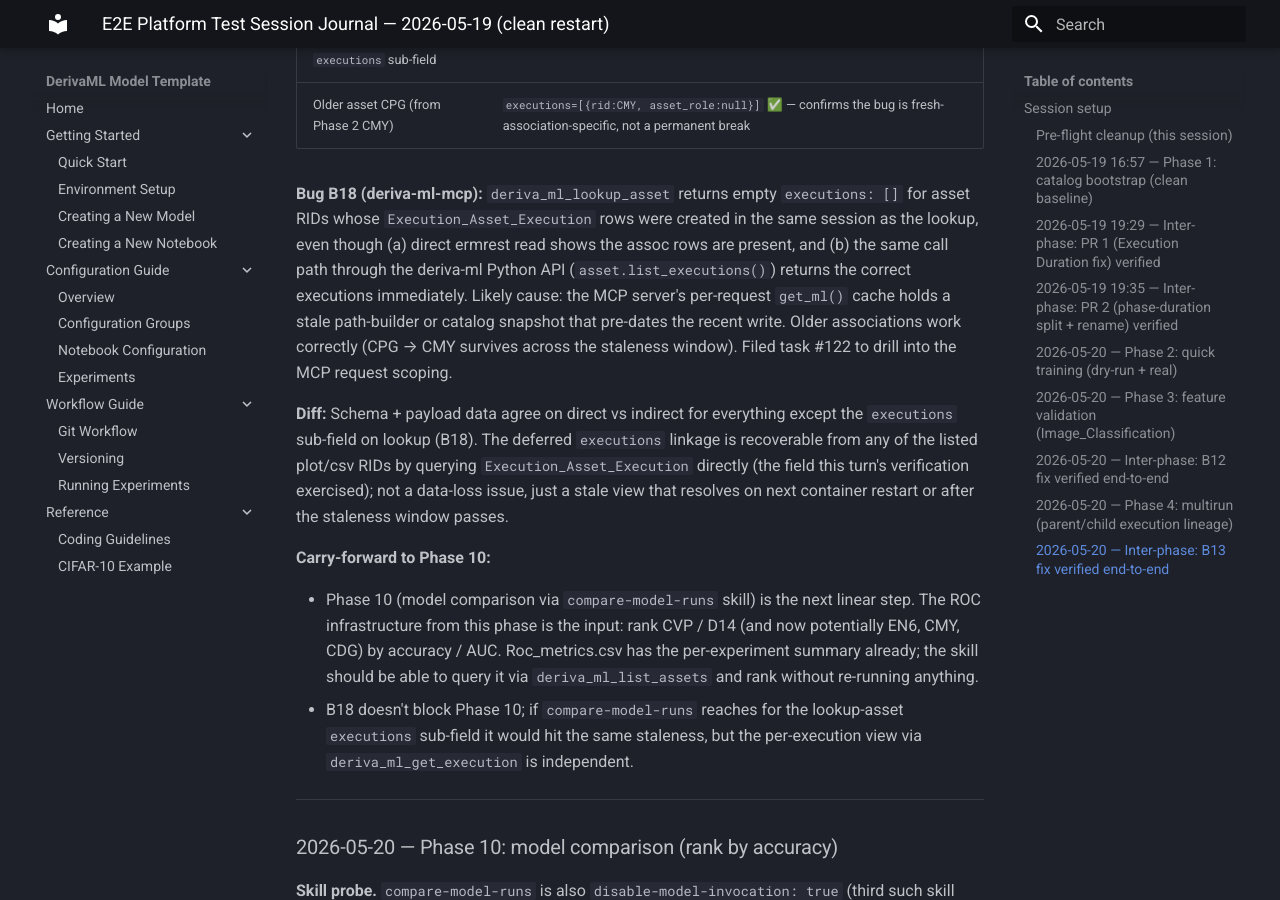
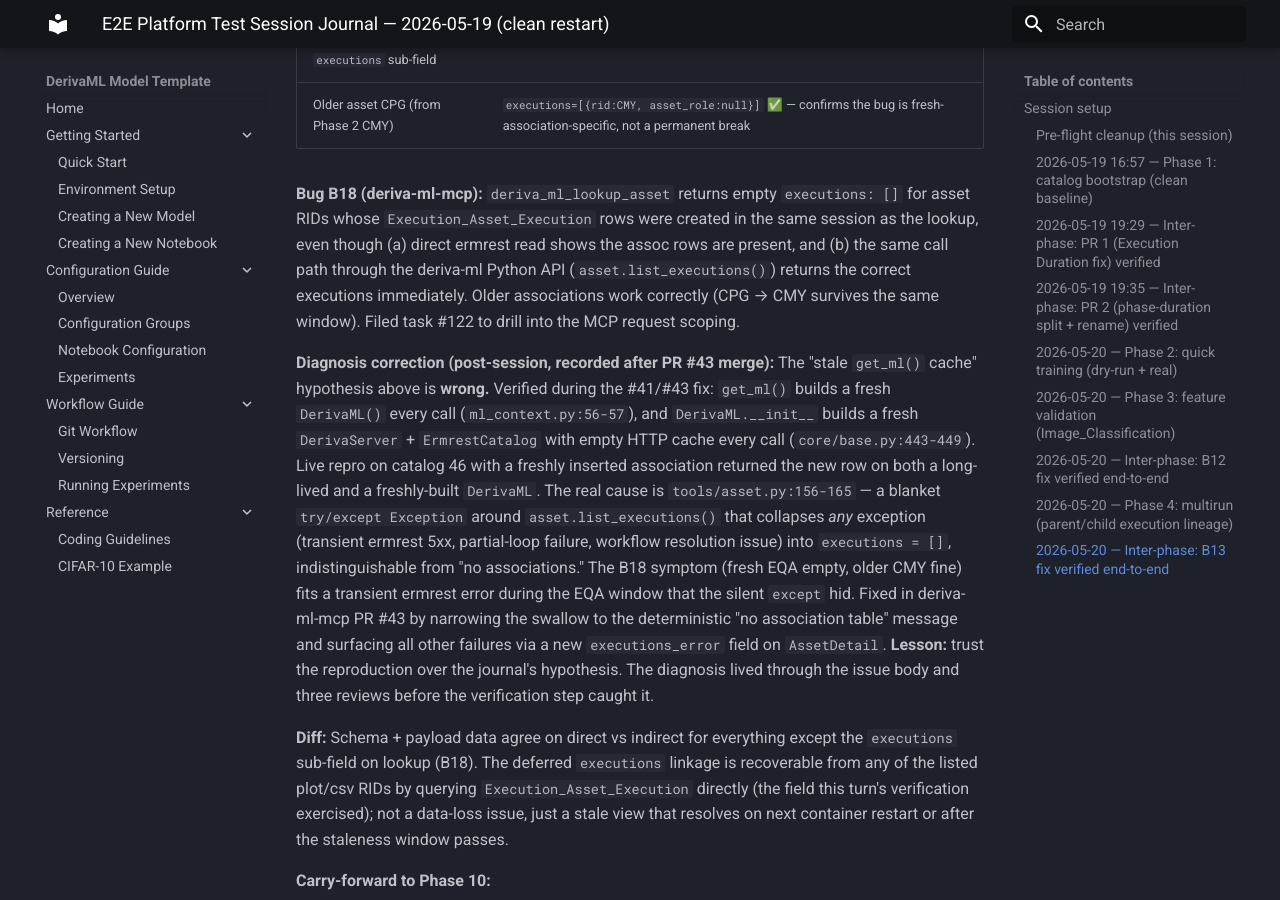
Before and after one commit to informatics-isi-edu/deriva-ml-model-template, an MkDocs documentation site: the page built from docs/e2e-test-2026-05-19-journal.md, in a window 1280 px wide and 900 px high, scrolled down 25710 px. Built offline with MkDocs 1.6.1 and Material for MkDocs 9.7.7, drawn with Linux system fonts in a browser that asks for light colours.

Commit message:
docs: correct B18 diagnosis + drop dead route-run-workflows refs
Three coordinated edits, all post-session corrections to project
memory:

- Journal: append a "Diagnosis correction" block to the B18 entry.
  The original "stale get_ml() cache" hypothesis was wrong; the
  real cause (per deriva-ml-mcp PR #43) is a blanket except in
  tools/asset.py:156-165 that swallows transient ermrest errors
  into empty `executions = []`.

- Spec: replace four `route-run-workflows` references (Phases 2,
  4, 7, 9) with `execution-lifecycle` — that skill doesn't exist
  and is now noted in deriva-ml-skills #27. Phase 9's note also
  flags `run-notebook` and `compare-model-runs` as
  `disable-model-invocation: true`.

- experiment-decisions: add a rule that two e2e bugs (B18, B19)
  were misdiagnosed in the journal and only got correct fixes
  because the implementing agents reproduced first. Future
  callers: trust the reproduction, not the journal hypothesis.

Co-Authored-By: Claude Opus 4.7 <noreply@anthropic.com>

```diff
--- a/docs/e2e-test-2026-05-19-journal.md
+++ b/docs/e2e-test-2026-05-19-journal.md
@@ -1052,12 +1052,32 @@ empty `executions: []` for asset RIDs whose
 session as the lookup, even though (a) direct ermrest read
 shows the assoc rows are present, and (b) the same call path
 through the deriva-ml Python API (`asset.list_executions()`)
-returns the correct executions immediately. Likely cause: the
-MCP server's per-request `get_ml()` cache holds a stale
-path-builder or catalog snapshot that pre-dates the recent
-write. Older associations work correctly (CPG → CMY survives
-across the staleness window). Filed task #122 to drill into the
-MCP request scoping.
+returns the correct executions immediately. Older associations
+work correctly (CPG → CMY survives the same window). Filed
+task #122 to drill into the MCP request scoping.
+
+**Diagnosis correction (post-session, recorded after PR #43
+merge):** The "stale `get_ml()` cache" hypothesis above is
+**wrong.** Verified during the #41/#43 fix: `get_ml()` builds a
+fresh `DerivaML()` every call (`ml_context.py:56-57`), and
+`DerivaML.__init__` builds a fresh `DerivaServer` +
+`ErmrestCatalog` with empty HTTP cache every call
+(`core/base.py:443-449`). Live repro on catalog 46 with a
+freshly inserted association returned the new row on both a
+long-lived and a freshly-built `DerivaML`. The real cause is
+`tools/asset.py:156-165` — a blanket `try/except Exception`
+around `asset.list_executions()` that collapses *any* exception
+(transient ermrest 5xx, partial-loop failure, workflow
+resolution issue) into `executions = []`, indistinguishable from
+"no associations." The B18 symptom (fresh EQA empty, older CMY
+fine) fits a transient ermrest error during the EQA window that
+the silent `except` hid. Fixed in deriva-ml-mcp PR #43 by
+narrowing the swallow to the deterministic "no association
+table" message and surfacing all other failures via a new
+`executions_error` field on `AssetDetail`. **Lesson:** trust the
+reproduction over the journal's hypothesis. The diagnosis lived
+through the issue body and three reviews before the
+verification step caught it.
 
 **Diff:** Schema + payload data agree on direct vs indirect for
 everything except the `executions` sub-field on lookup (B18).
```
Also changed, not shown: docs/superpowers/specs/2026-05-13-e2e-platform-test-design.md (+10 -7 lines), experiment-decisions.md (+18 -0 lines).
